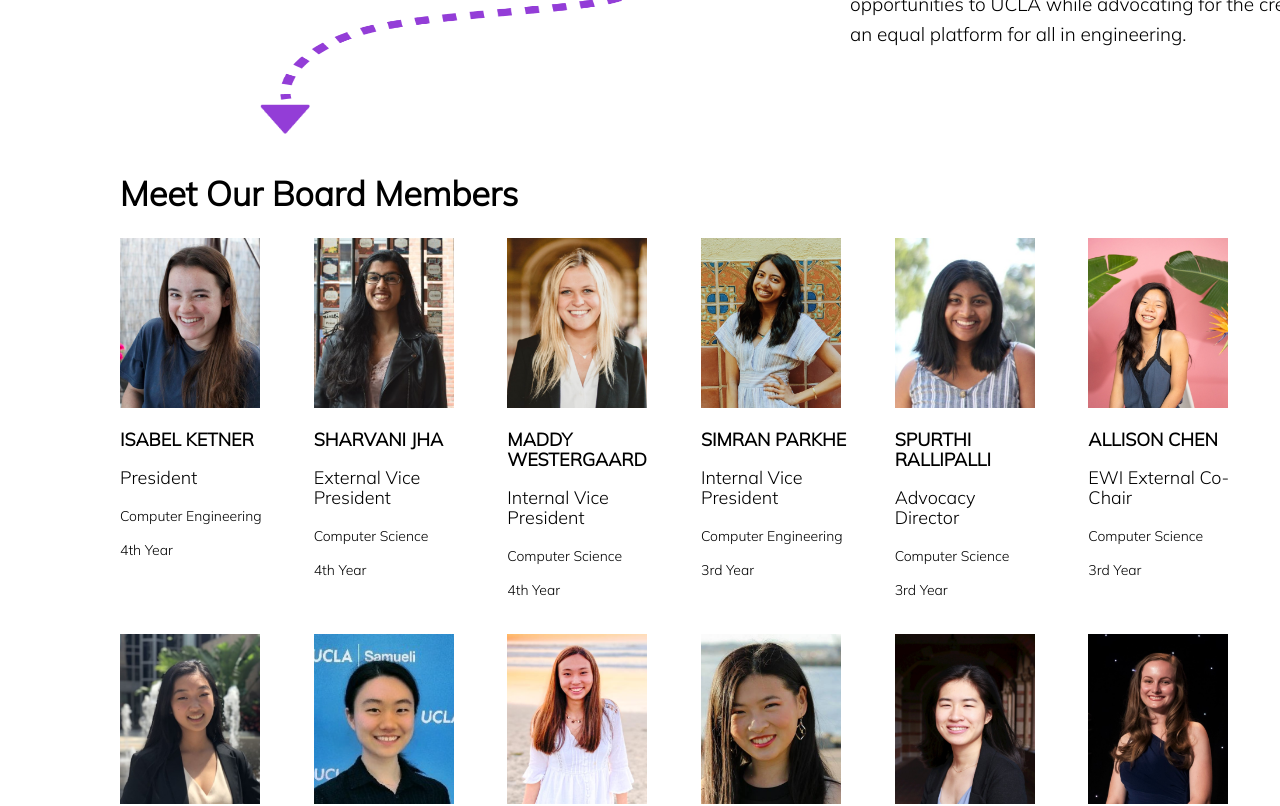
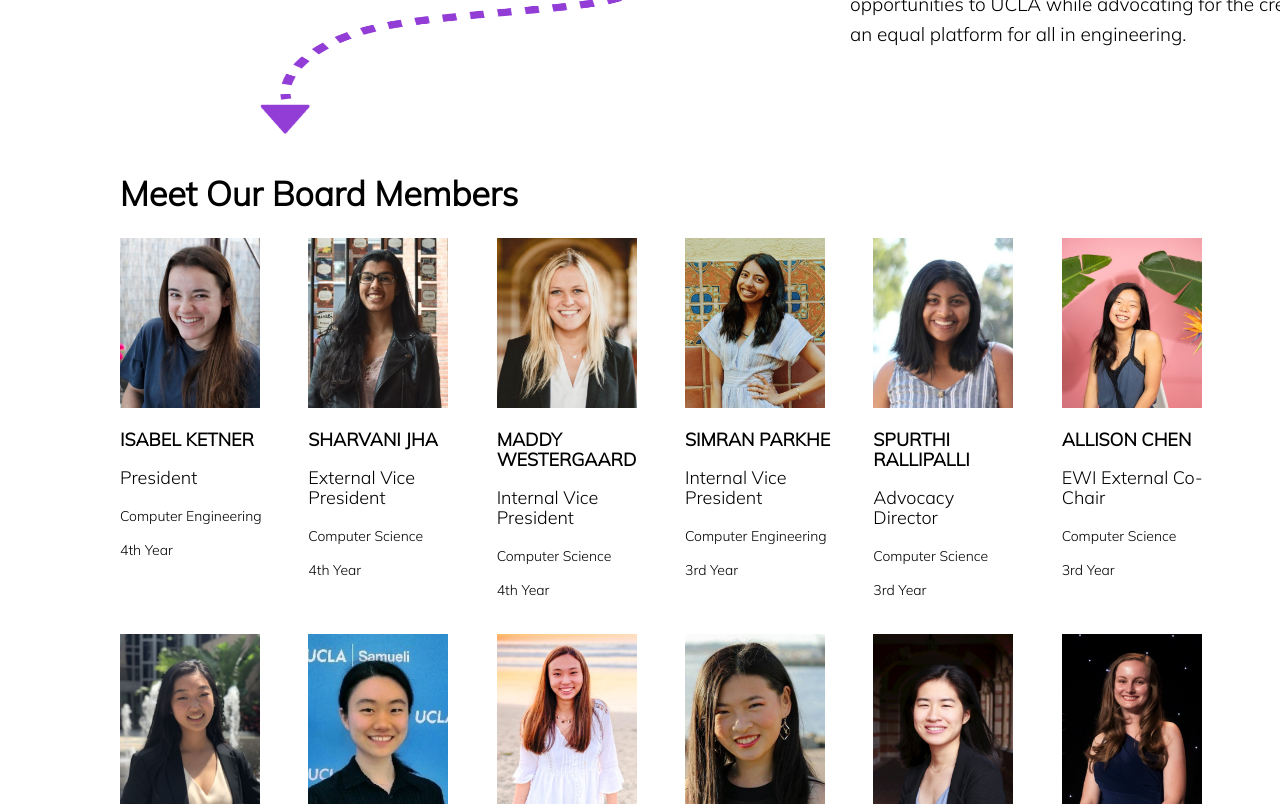
Before and after one commit to swe-ucla/swe-site, a React (Create React App) app in the folder swe/: page /#/about in a window 1280 px wide. Shown: the part 680-1486 px from the top of the page. Built offline with nearby package versions, Linux system fonts and the light colour scheme.

Commit message:
one last change on board members grid

```diff
--- a/swe/src/styles/layout.css
+++ b/swe/src/styles/layout.css
@@ -106,9 +106,10 @@
 
 .officer_grid {
   display: grid;
+  padding-right: 40px;
   grid-template-columns: auto auto auto auto auto auto;
   grid-row-gap: 20px;
-  grid-column-gap: 2px;
+  grid-column-gap: 10px;
 }
 
 .officer_img {
```
